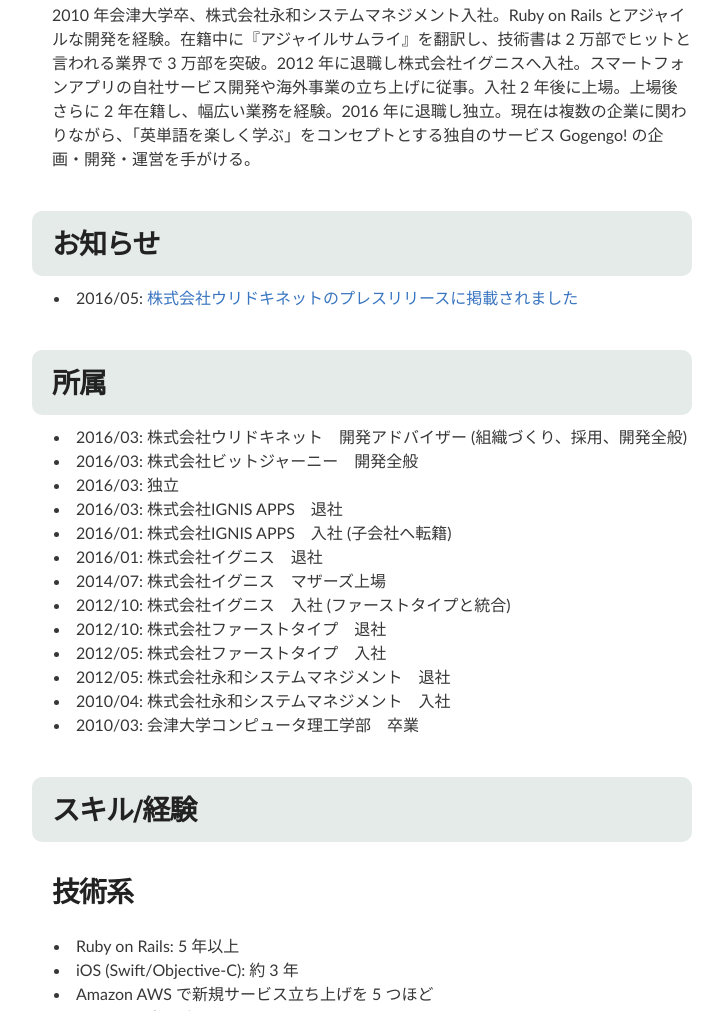
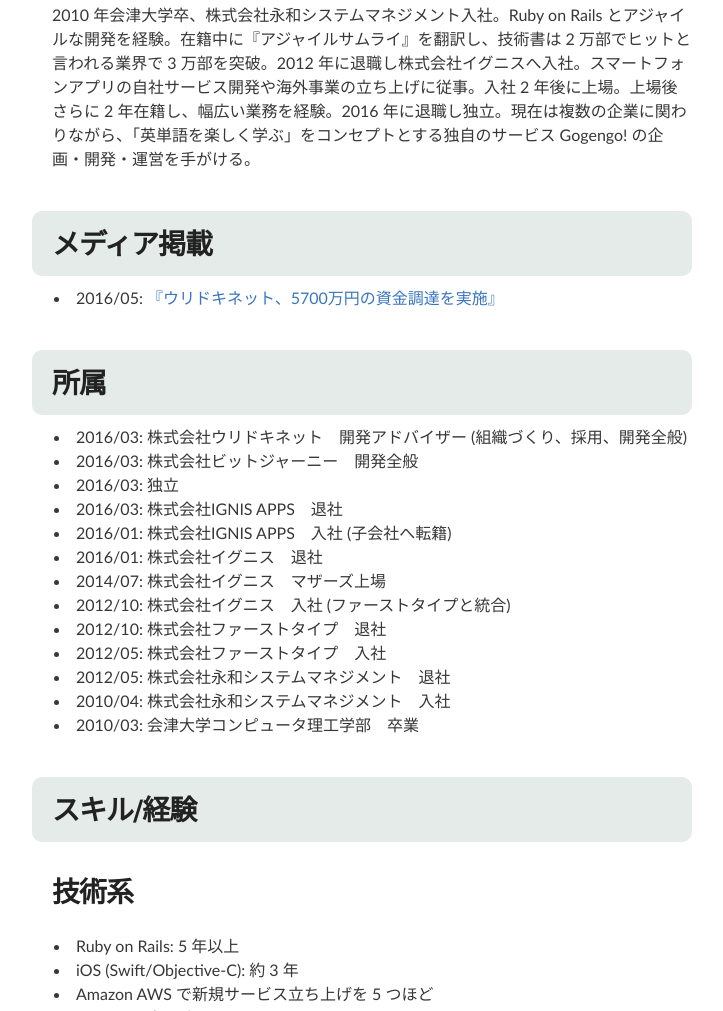
Before and after one commit to bekkou68/bekkou68.github.com, a plain HTML site: page index.html in a window 1280 px wide. Shown: the part 1898-2909 px from the top of the page, without its empty margins (268-991 px from the left). Drawn offline with Linux system fonts and the light colour scheme.

Commit message:
Update index.html

```diff
--- a/index.html
+++ b/index.html
@@ -99,10 +99,10 @@
 
 
 
-<h2>お知らせ</h2>
+<h2>メディア掲載</h2>
 
 <ul>
-  <li>2016/05: <a href="http://prtimes.jp/main/html/rd/p/000000007.000015081.html">株式会社ウリドキネットのプレスリリースに掲載されました</li></a>
+  <li>2016/05: <a href="http://prtimes.jp/main/html/rd/p/000000007.000015081.html">『ウリドキネット、5700万円の資金調達を実施』</li></a>
 </ul>
 
 
```
